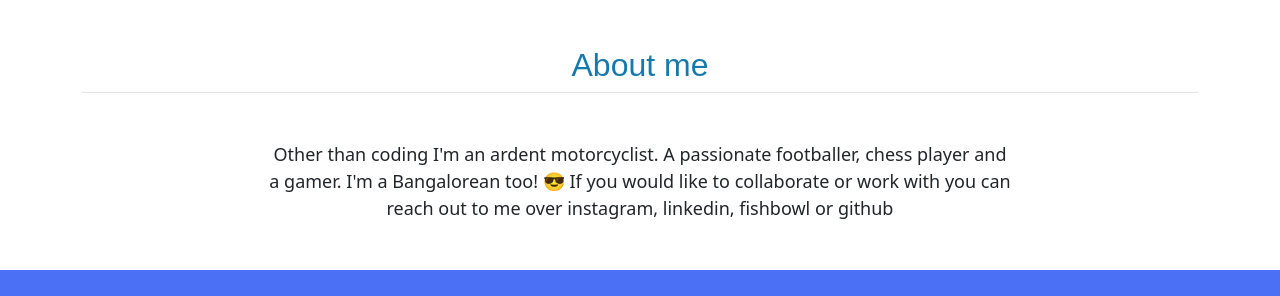
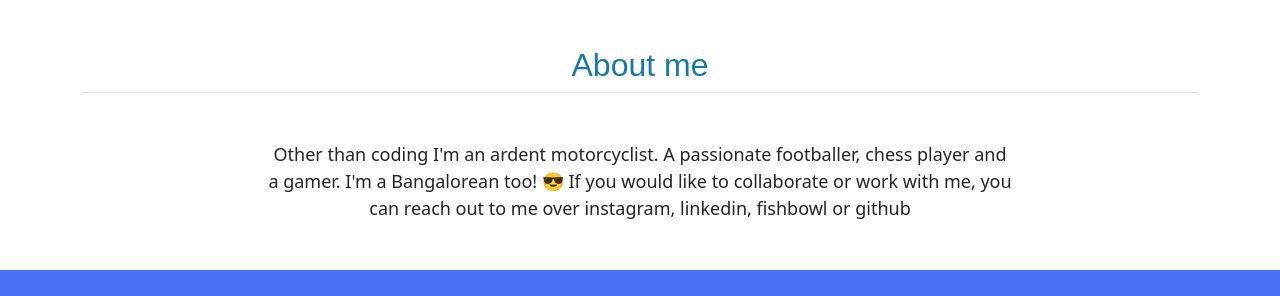
Before and after one commit to MSathvik13/Resume-webpage, a plain HTML site: page index.html in a window 1280 px wide. Shown: the part 1911-2207 px from the top of the page. Drawn offline with nearby package versions, Linux system fonts and the light colour scheme; a web font is replaced by a local one.

Commit message:
Update index.html
Second commit.

```diff
--- a/index.html
+++ b/index.html
@@ -208,7 +208,7 @@
     <section id="about-me">
       <div class="container">
         <h2 class="pb-2 mb-5 border-bottom">About me</h2>
-        <p class="col-lg-8 mx-auto lead text-center my-5" id="about">Other than coding I'm an ardent motorcyclist. A passionate footballer, chess player and a gamer. I'm a Bangalorean too! 😎  If you would like to collaborate or work with you can reach out to me over instagram, linkedin, fishbowl or github</p>
+        <p class="col-lg-8 mx-auto lead text-center my-5" id="about">Other than coding I'm an ardent motorcyclist. A passionate footballer, chess player and a gamer. I'm a Bangalorean too! 😎  If you would like to collaborate or work with me, you can reach out to me over instagram, linkedin, fishbowl or github</p>
       </div>
     </section>
 
```
